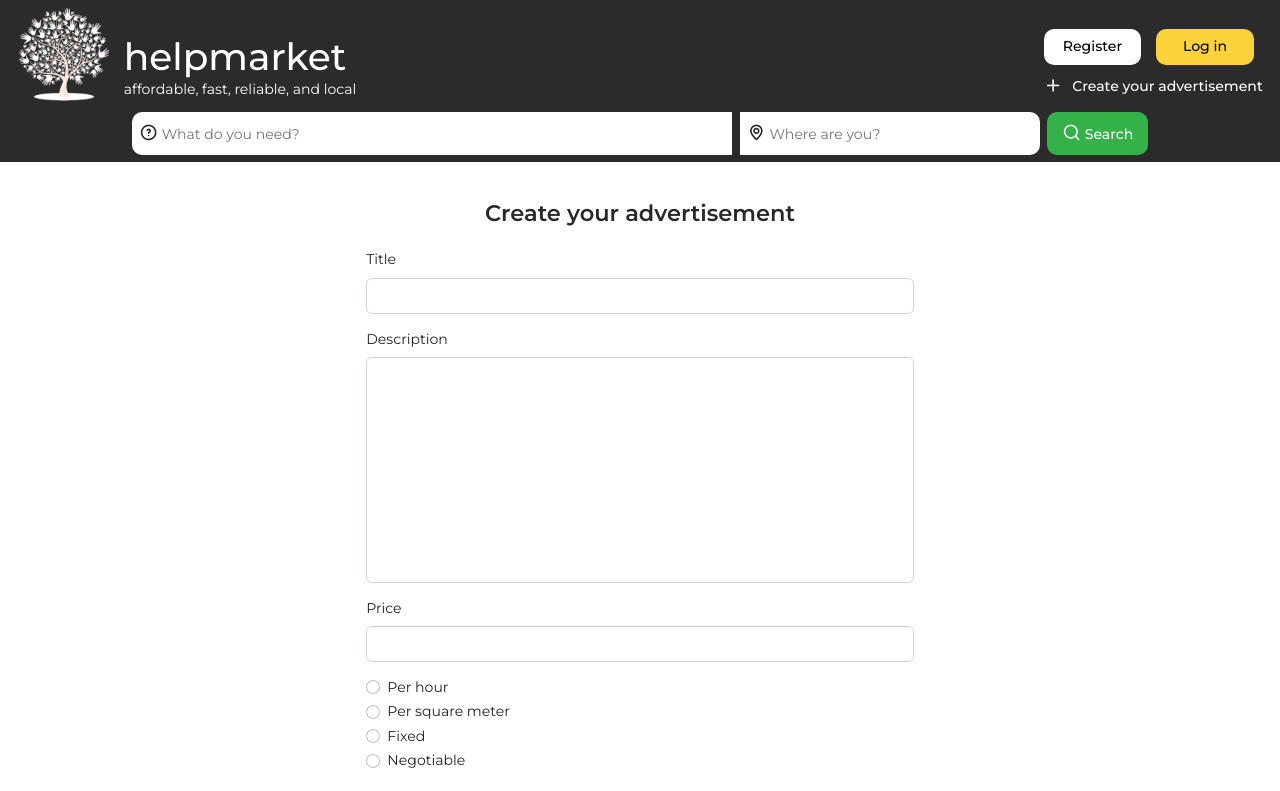
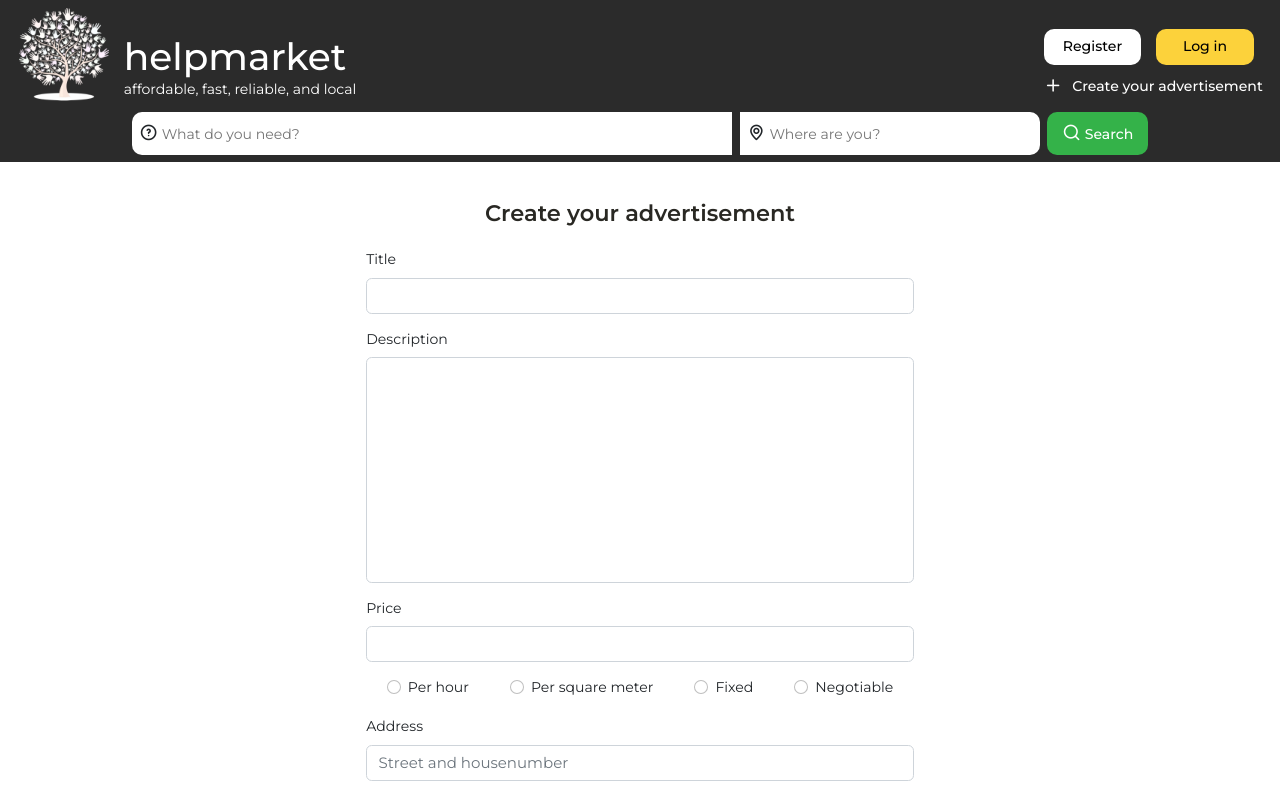
Before and after one commit to anoj-kt/finalproject-frontend, a React (Create React App) app: page /user/1/services/provided/new in a window 1280 px wide. Shown: the top 791 px of the page. Built offline with nearby package versions, Linux system fonts and the light colour scheme.

Commit message:
Added positioning media query to radio buttons

```diff
--- a/src/components/CreateAd.js
+++ b/src/components/CreateAd.js
@@ -57,7 +57,7 @@ const CreateAd = () => {
             />
           </FormGroup>
           {/* ======PRICE CALC TYPE (RADIO)====== */}
-          <FormGroup tag="fieldset">
+          <FormGroup tag="fieldset" className="createad__radio">
             {/* ======PER HOUR====== */}
             <FormGroup check>
               <Input
--- a/src/index.css
+++ b/src/index.css
@@ -289,10 +289,18 @@ a {
 
 
 /* =================USER LOGIN (Login component uses classes as well)================= */
-
 @media screen and (min-height: 42.5em) {
   .login__container {
     height: calc(100vh - (162.44px + 182.01px));
+  }
+}
+
+/* =================CREATE AD================= */
+@media screen and (min-width: 42.5em) {
+  .createad__radio  {
+    display: flex;
+    justify-content: space-around;
+    flex-wrap: wrap;
   }
 }
 
```
